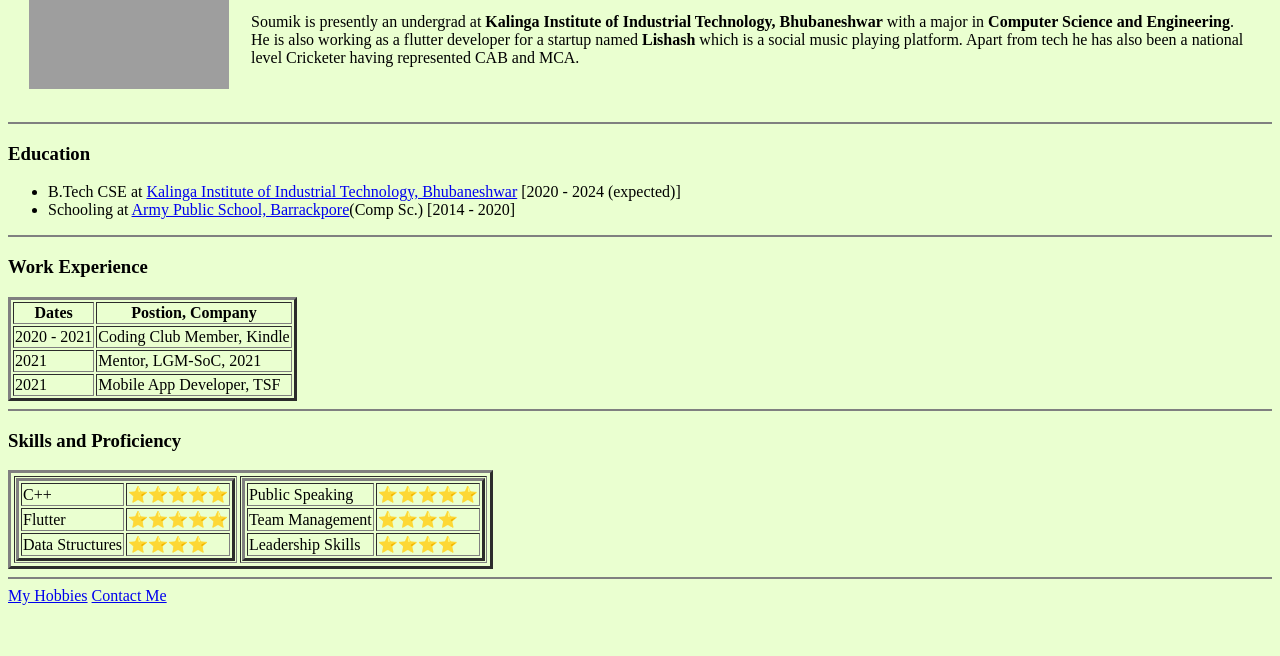
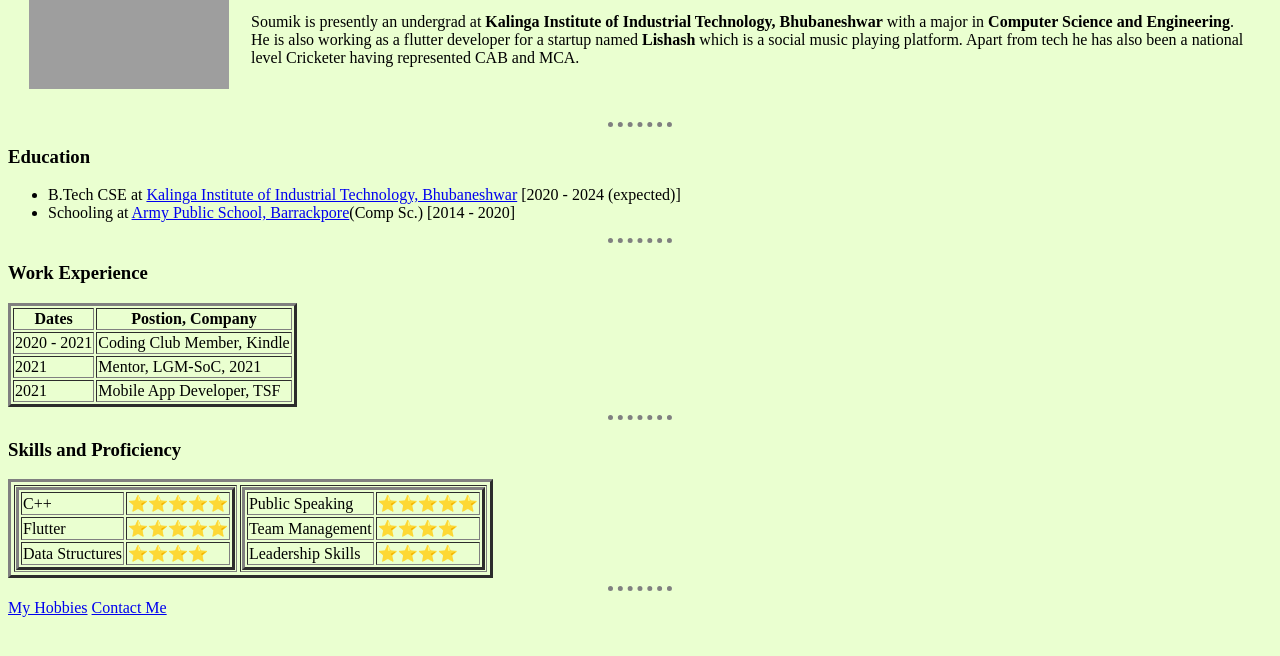
Before and after one commit to Procoder16/cv, a plain HTML site: page index.html in a window 1280 px wide. Shown: the part 140-796 px from the top of the page. Drawn offline with Linux system fonts and the light colour scheme; grey boxes are pictures that could not be loaded.

Commit message:
removed the noshade attribute of <hr>

```diff
--- a/index.html
+++ b/index.html
@@ -8,8 +8,22 @@
                             so that all the characters are allowed by default.
                             In short it tells the browser how the data should be rendered on the screen -->
     <title>Soumik's Personal Site</title> <!--This is what the tab shows-->
+    <style >
+      body{
+        background-color: #EAFFD0;
+      }
+      hr{
+        border-style: none;
+        border-top-style: dotted;
+        border-color: grey;
+        border-width: 5px;
+        width: 5%;
+        noshade;
+      }
+    </style>
+
   </head>
-  <body style="background-color:#EAFFD0;"> <!--This is the part that contains everything that is gonna be displayed on the webpage -->
+  <body> <!--This is the part that contains everything that is gonna be displayed on the webpage -->
     <table cellspacing = "20">
       <tr>
         <td>
@@ -28,13 +42,13 @@
         </td>
       </tr>
     </table>
-    <hr noshade> <!-- This tag is used to provide a horizontal line across the page and is a self-closing tag-->
+    <hr> <!-- This tag is used to provide a horizontal line across the page and is a self-closing tag-->
     <h3>Education</h3>
       <ul>
         <li>B.Tech CSE at <a href="https://kiit.ac.in/">Kalinga Institute of Industrial Technology, Bhubaneshwar</a> [2020 - 2024 (expected)]</li>
         <li>Schooling at <a href="https://www.apsbkp.in/">Army Public School, Barrackpore</a>(Comp Sc.) [2014 - 2020]</li>
       </ul>
-    <hr noshade>
+    <hr>
     <h3>
       Work Experience
     </h3>
@@ -60,7 +74,7 @@
         </tr>
       </tbody>
     </table>
-    <hr noshade>
+    <hr>
     <h3>Skills and Proficiency</h3>
     <table border="3" cellspacing = "3">
       <tr>
@@ -96,7 +110,7 @@
         </td>
       </tr>
     </table>
-    <hr noshade>
+    <hr>
     <a href="hobbies.html">My Hobbies</a>
     <a href="contactMe.html">Contact Me</a>
   </body>
```
